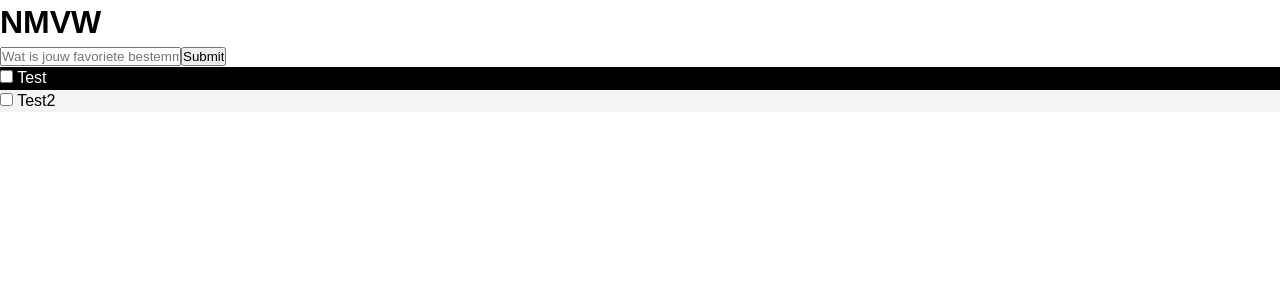
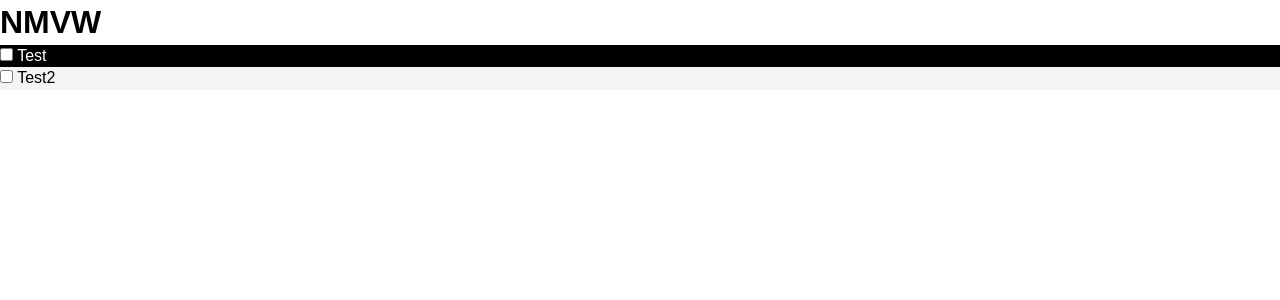
Before and after one commit to GiovanniKaaijk/frontend-applications, a React (Create React App) app in the folder my-app/: page /overview in a window 1280 px wide. Shown: the top 300 px of the page. Built offline with nearby package versions, Linux system fonts and the light colour scheme.

Commit message:
The place state is now global, added routes

```diff
--- a/my-app/package.json
+++ b/my-app/package.json
@@ -5,6 +5,7 @@
   "dependencies": {
     "react": "^16.10.2",
     "react-dom": "^16.10.2",
+    "react-router-dom": "^5.1.2",
     "react-scripts": "3.2.0"
   },
   "scripts": {
--- a/my-app/src/App.js
+++ b/my-app/src/App.js
@@ -1,4 +1,5 @@
 import React from "react";
+import { BrowserRouter as Router, Route } from 'react-router-dom';
 import Objects from "./components/Object";
 import "./App.css";
 import Header from "./components/layout/Header";
@@ -34,18 +35,29 @@
 
   //Search a place
   searchPlace = (place) => {
+    console.log(place);
     this.setState({place: place})
   }
 
   render() {
     return (
+      <Router>
         <div className="App">
           <div className="Container">
             <Header />
+            <Route exact path="/" render={props => (
+              <React.Fragment>
                 <SearchPlace place={this.searchPlace} />
+              </React.Fragment>
+            )} />
+            <Route path="/overview" render={props => (
+              <React.Fragment>
                 <Objects objects={this.state.test} toggleLiked={this.toggleLiked} />
+              </React.Fragment>
+            )} />
           </div>
         </div>
+      </Router>
     );
   }
 }
--- a/my-app/src/components/SearchPlace.js
+++ b/my-app/src/components/SearchPlace.js
@@ -21,7 +21,7 @@
             type="text"
             name="place"
             placeholder="Wat is jouw favoriete bestemming?"
-            value={this.state.place}
+            // value={this.state.place}
             onChange={this.change}
           />
           <input type="submit" value="Submit" />
```
Also changed, not shown: 1 other file (tests, documents, lock files or other folders). Lines whose indentation alone changed are shown as unchanged.
